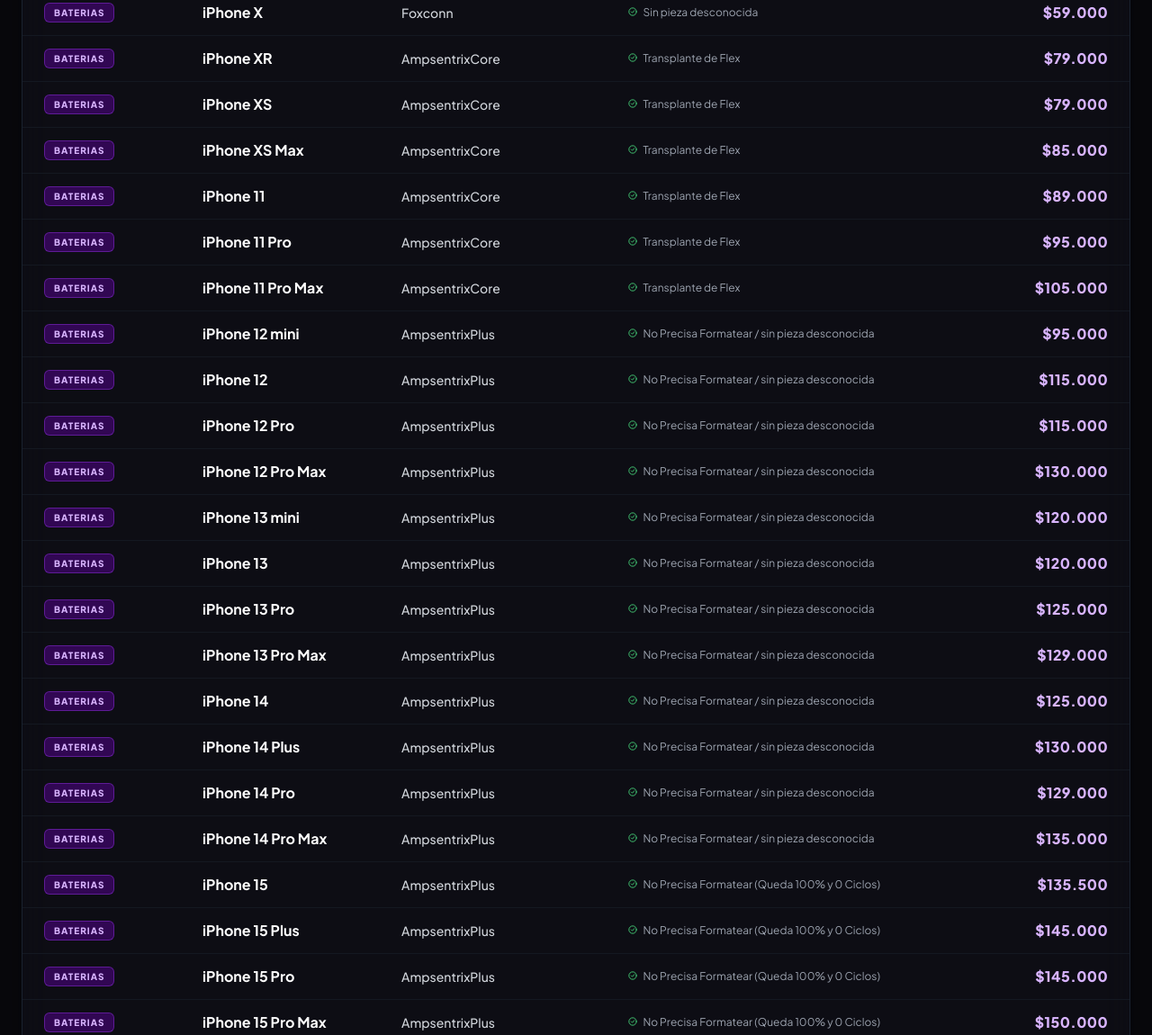
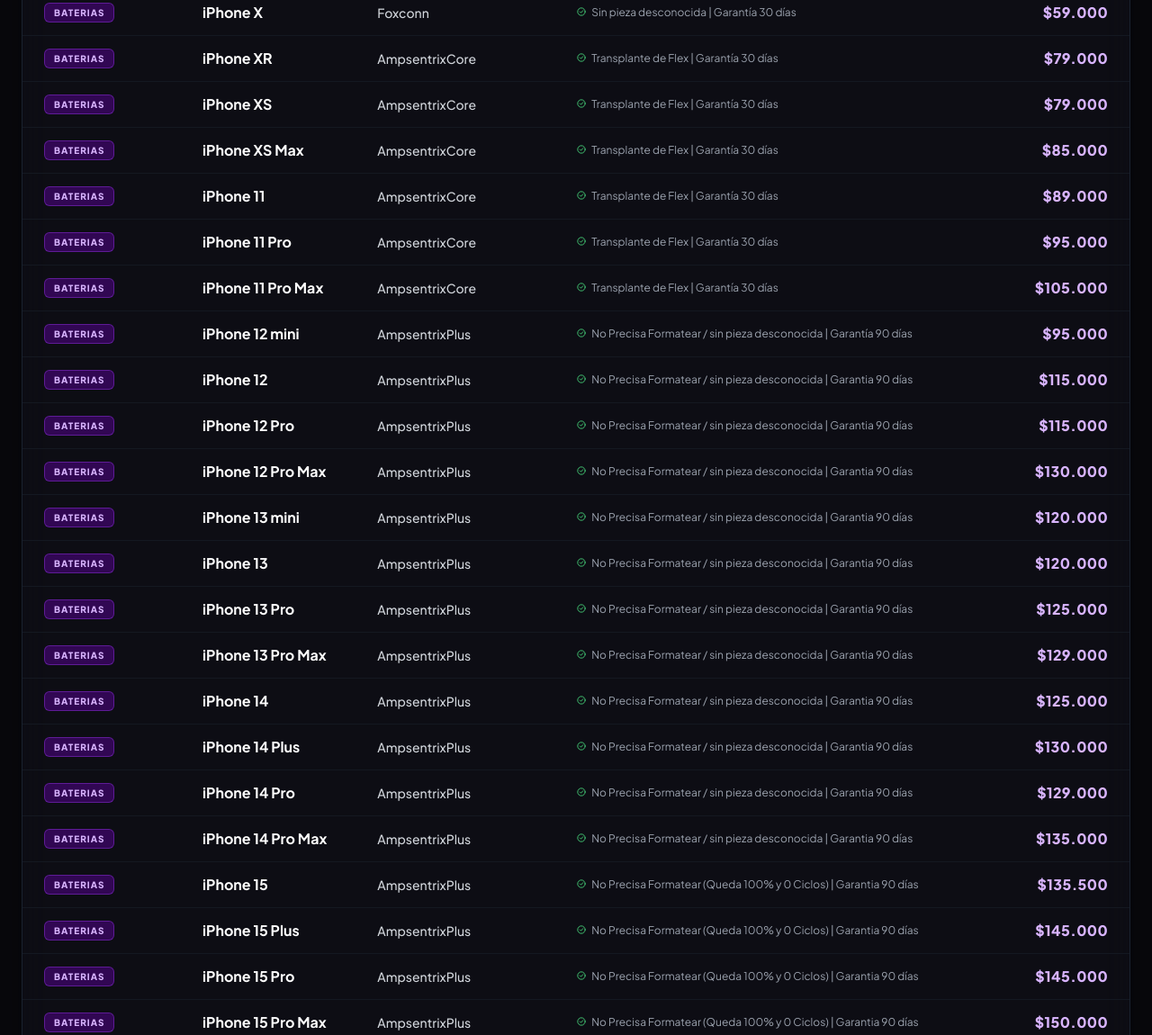
Before and after one commit to Lautyhg/Cloudfix, a plain HTML site: page index.html in a window 1280 px wide. Shown: the part 1268-2418 px from the top of the page at 90% size. Drawn offline with Linux system fonts and the light colour scheme.

Commit message:
Garantias comment

```diff
--- a/index.html
+++ b/index.html
@@ -199,33 +199,33 @@ const PRICE_DATA = [
   // {"cat": "PIN_CARGA", "modelo": "iPhone 12", "detalle": "", "obs": "", "precio": "VALOR"},
   // {"cat": "PLACA", "modelo": "iPhone 12", "detalle": "", "obs": "", "precio": "Valor"},
   // Para Android agregá "os": "ANDROID" (o simplemente poné un modelo que no empiece con "iPhone").
-  {"cat": "BATERIAS", "modelo": "iPhone 7", "detalle": "Foxconn", "obs": "Sin pieza desconocida | 1:30hs ", "precio": "$50.000"},
-  {"cat": "BATERIAS", "modelo": "iPhone 7 Plus", "detalle": "Foxconn", "obs": "Sin pieza desconocida", "precio": "$50.000"},
-  {"cat": "BATERIAS", "modelo": "iPhone 8", "detalle": "Foxconn", "obs": "Sin pieza desconocida", "precio": "$50.000"},
-  {"cat": "BATERIAS", "modelo": "iPhone 8 Plus", "detalle": "Foxconn", "obs": "Sin pieza desconocida", "precio": "$50.000"},
-  {"cat": "BATERIAS", "modelo": "iPhone X", "detalle": "Foxconn", "obs": "Sin pieza desconocida", "precio": "$59.000"},
-  {"cat": "BATERIAS", "modelo": "iPhone XR", "detalle": "AmpsentrixCore", "obs": "Transplante de Flex", "precio": "$79.000"},
-  {"cat": "BATERIAS", "modelo": "iPhone XS", "detalle": "AmpsentrixCore", "obs": "Transplante de Flex", "precio": "$79.000"},
-  {"cat": "BATERIAS", "modelo": "iPhone XS Max", "detalle": "AmpsentrixCore", "obs": "Transplante de Flex", "precio": "$85.000"},
-  {"cat": "BATERIAS", "modelo": "iPhone 11", "detalle": "AmpsentrixCore", "obs": "Transplante de Flex", "precio": "$89.000"},
-  {"cat": "BATERIAS", "modelo": "iPhone 11 Pro", "detalle": "AmpsentrixCore", "obs": "Transplante de Flex", "precio": "$95.000"},
-  {"cat": "BATERIAS", "modelo": "iPhone 11 Pro Max", "detalle": "AmpsentrixCore", "obs": "Transplante de Flex", "precio": "$105.000"},
-  {"cat": "BATERIAS", "modelo": "iPhone 12 mini", "detalle": "AmpsentrixPlus", "obs": "No Precisa Formatear / sin pieza desconocida", "precio": "$95.000"},
-  {"cat": "BATERIAS", "modelo": "iPhone 12", "detalle": "AmpsentrixPlus", "obs": "No Precisa Formatear / sin pieza desconocida", "precio": "$115.000"},
-  {"cat": "BATERIAS", "modelo": "iPhone 12 Pro", "detalle": "AmpsentrixPlus", "obs": "No Precisa Formatear / sin pieza desconocida", "precio": "$115.000"},
-  {"cat": "BATERIAS", "modelo": "iPhone 12 Pro Max", "detalle": "AmpsentrixPlus", "obs": "No Precisa Formatear / sin pieza desconocida", "precio": "$130.000"},
-  {"cat": "BATERIAS", "modelo": "iPhone 13 mini", "detalle": "AmpsentrixPlus", "obs": "No Precisa Formatear / sin pieza desconocida", "precio": "$120.000"},
-  {"cat": "BATERIAS", "modelo": "iPhone 13", "detalle": "AmpsentrixPlus", "obs": "No Precisa Formatear / sin pieza desconocida", "precio": "$120.000"},
-  {"cat": "BATERIAS", "modelo": "iPhone 13 Pro", "detalle": "AmpsentrixPlus", "obs": "No Precisa Formatear / sin pieza desconocida", "precio": "$125.000"},
-  {"cat": "BATERIAS", "modelo": "iPhone 13 Pro Max", "detalle": "AmpsentrixPlus", "obs": "No Precisa Formatear / sin pieza desconocida", "precio": "$129.000"},
-  {"cat": "BATERIAS", "modelo": "iPhone 14", "detalle": "AmpsentrixPlus", "obs": "No Precisa Formatear / sin pieza desconocida", "precio": "$125.000"},
-  {"cat": "BATERIAS", "modelo": "iPhone 14 Plus", "detalle": "AmpsentrixPlus", "obs": "No Precisa Formatear / sin pieza desconocida", "precio": "$130.000"},
-  {"cat": "BATERIAS", "modelo": "iPhone 14 Pro", "detalle": "AmpsentrixPlus", "obs": "No Precisa Formatear / sin pieza desconocida", "precio": "$129.000"},
-  {"cat": "BATERIAS", "modelo": "iPhone 14 Pro Max", "detalle": "AmpsentrixPlus", "obs": "No Precisa Formatear / sin pieza desconocida", "precio": "$135.000"},
-  {"cat": "BATERIAS", "modelo": "iPhone 15", "detalle": "AmpsentrixPlus", "obs": "No Precisa Formatear (Queda 100% y 0 Ciclos)", "precio": "$135.500"},
-  {"cat": "BATERIAS", "modelo": "iPhone 15 Plus", "detalle": "AmpsentrixPlus", "obs": "No Precisa Formatear (Queda 100% y 0 Ciclos)", "precio": "$145.000"},
-  {"cat": "BATERIAS", "modelo": "iPhone 15 Pro", "detalle": "AmpsentrixPlus", "obs": "No Precisa Formatear (Queda 100% y 0 Ciclos)", "precio": "$145.000"},
-  {"cat": "BATERIAS", "modelo": "iPhone 15 Pro Max", "detalle": "AmpsentrixPlus", "obs": "No Precisa Formatear (Queda 100% y 0 Ciclos)", "precio": "$150.000"},
+  {"cat": "BATERIAS", "modelo": "iPhone 7", "detalle": "Foxconn", "obs": "Sin pieza desconocida | Garantía 30 días", "precio": "$50.000"},
+  {"cat": "BATERIAS", "modelo": "iPhone 7 Plus", "detalle": "Foxconn", "obs": "Sin pieza desconocida | Garantía 30 días", "precio": "$50.000"},
+  {"cat": "BATERIAS", "modelo": "iPhone 8", "detalle": "Foxconn", "obs": "Sin pieza desconocida | Garantía 30 días", "precio": "$50.000"},
+  {"cat": "BATERIAS", "modelo": "iPhone 8 Plus", "detalle": "Foxconn", "obs": "Sin pieza desconocida | Garantía 30 días", "precio": "$50.000"},
+  {"cat": "BATERIAS", "modelo": "iPhone X", "detalle": "Foxconn", "obs": "Sin pieza desconocida | Garantía 30 días", "precio": "$59.000"},
+  {"cat": "BATERIAS", "modelo": "iPhone XR", "detalle": "AmpsentrixCore", "obs": "Transplante de Flex | Garantía 30 días  ", "precio": "$79.000"},
+  {"cat": "BATERIAS", "modelo": "iPhone XS", "detalle": "AmpsentrixCore", "obs": "Transplante de Flex | Garantía 30 días", "precio": "$79.000"},
+  {"cat": "BATERIAS", "modelo": "iPhone XS Max", "detalle": "AmpsentrixCore", "obs": "Transplante de Flex | Garantía 30 días", "precio": "$85.000"},
+  {"cat": "BATERIAS", "modelo": "iPhone 11", "detalle": "AmpsentrixCore", "obs": "Transplante de Flex | Garantía 30 días", "precio": "$89.000"},
+  {"cat": "BATERIAS", "modelo": "iPhone 11 Pro", "detalle": "AmpsentrixCore", "obs": "Transplante de Flex | Garantía 30 días", "precio": "$95.000"},
+  {"cat": "BATERIAS", "modelo": "iPhone 11 Pro Max", "detalle": "AmpsentrixCore", "obs": "Transplante de Flex | Garantía 30 días", "precio": "$105.000"},
+  {"cat": "BATERIAS", "modelo": "iPhone 12 mini", "detalle": "AmpsentrixPlus", "obs": "No Precisa Formatear / sin pieza desconocida | Garantía 90 días", "precio": "$95.000"},
+  {"cat": "BATERIAS", "modelo": "iPhone 12", "detalle": "AmpsentrixPlus", "obs": "No Precisa Formatear / sin pieza desconocida | Garantia 90 días", "precio": "$115.000"},
+  {"cat": "BATERIAS", "modelo": "iPhone 12 Pro", "detalle": "AmpsentrixPlus", "obs": "No Precisa Formatear / sin pieza desconocida | Garantia 90 días", "precio": "$115.000"},
+  {"cat": "BATERIAS", "modelo": "iPhone 12 Pro Max", "detalle": "AmpsentrixPlus", "obs": "No Precisa Formatear / sin pieza desconocida | Garantia 90 días", "precio": "$130.000"},
+  {"cat": "BATERIAS", "modelo": "iPhone 13 mini", "detalle": "AmpsentrixPlus", "obs": "No Precisa Formatear / sin pieza desconocida | Garantia 90 días", "precio": "$120.000"},
+  {"cat": "BATERIAS", "modelo": "iPhone 13", "detalle": "AmpsentrixPlus", "obs": "No Precisa Formatear / sin pieza desconocida | Garantia 90 días", "precio": "$120.000"},
+  {"cat": "BATERIAS", "modelo": "iPhone 13 Pro", "detalle": "AmpsentrixPlus", "obs": "No Precisa Formatear / sin pieza desconocida | Garantia 90 días", "precio": "$125.000"},
+  {"cat": "BATERIAS", "modelo": "iPhone 13 Pro Max", "detalle": "AmpsentrixPlus", "obs": "No Precisa Formatear / sin pieza desconocida | Garantia 90 días", "precio": "$129.000"},
+  {"cat": "BATERIAS", "modelo": "iPhone 14", "detalle": "AmpsentrixPlus", "obs": "No Precisa Formatear / sin pieza desconocida | Garantia 90 días", "precio": "$125.000"},
+  {"cat": "BATERIAS", "modelo": "iPhone 14 Plus", "detalle": "AmpsentrixPlus", "obs": "No Precisa Formatear / sin pieza desconocida | Garantia 90 días", "precio": "$130.000"},
+  {"cat": "BATERIAS", "modelo": "iPhone 14 Pro", "detalle": "AmpsentrixPlus", "obs": "No Precisa Formatear / sin pieza desconocida | Garantia 90 días", "precio": "$129.000"},
+  {"cat": "BATERIAS", "modelo": "iPhone 14 Pro Max", "detalle": "AmpsentrixPlus", "obs": "No Precisa Formatear / sin pieza desconocida | Garantia 90 días", "precio": "$135.000"},
+  {"cat": "BATERIAS", "modelo": "iPhone 15", "detalle": "AmpsentrixPlus", "obs": "No Precisa Formatear (Queda 100% y 0 Ciclos) | Garantia 90 días", "precio": "$135.500"},
+  {"cat": "BATERIAS", "modelo": "iPhone 15 Plus", "detalle": "AmpsentrixPlus", "obs": "No Precisa Formatear (Queda 100% y 0 Ciclos) | Garantia 90 días", "precio": "$145.000"},
+  {"cat": "BATERIAS", "modelo": "iPhone 15 Pro", "detalle": "AmpsentrixPlus", "obs": "No Precisa Formatear (Queda 100% y 0 Ciclos) | Garantia 90 días", "precio": "$145.000"},
+  {"cat": "BATERIAS", "modelo": "iPhone 15 Pro Max", "detalle": "AmpsentrixPlus", "obs": "No Precisa Formatear (Queda 100% y 0 Ciclos) | Garantia 90 días", "precio": "$150.000"},
   {"cat": "PANTALLAS", "modelo": "iPhone 7", "detalle": "LCD Original", "obs": "Sin pieza desconocida", "precio": "$65.000"},
   {"cat": "PANTALLAS", "modelo": "iPhone 7 Plus", "detalle": "LCD Original", "obs": "Sin pieza desconocida", "precio": "$65.000"},
   {"cat": "PANTALLAS", "modelo": "iPhone 8", "detalle": "LCD Original", "obs": "Sin pieza desconocida", "precio": "$65.000"},
```
